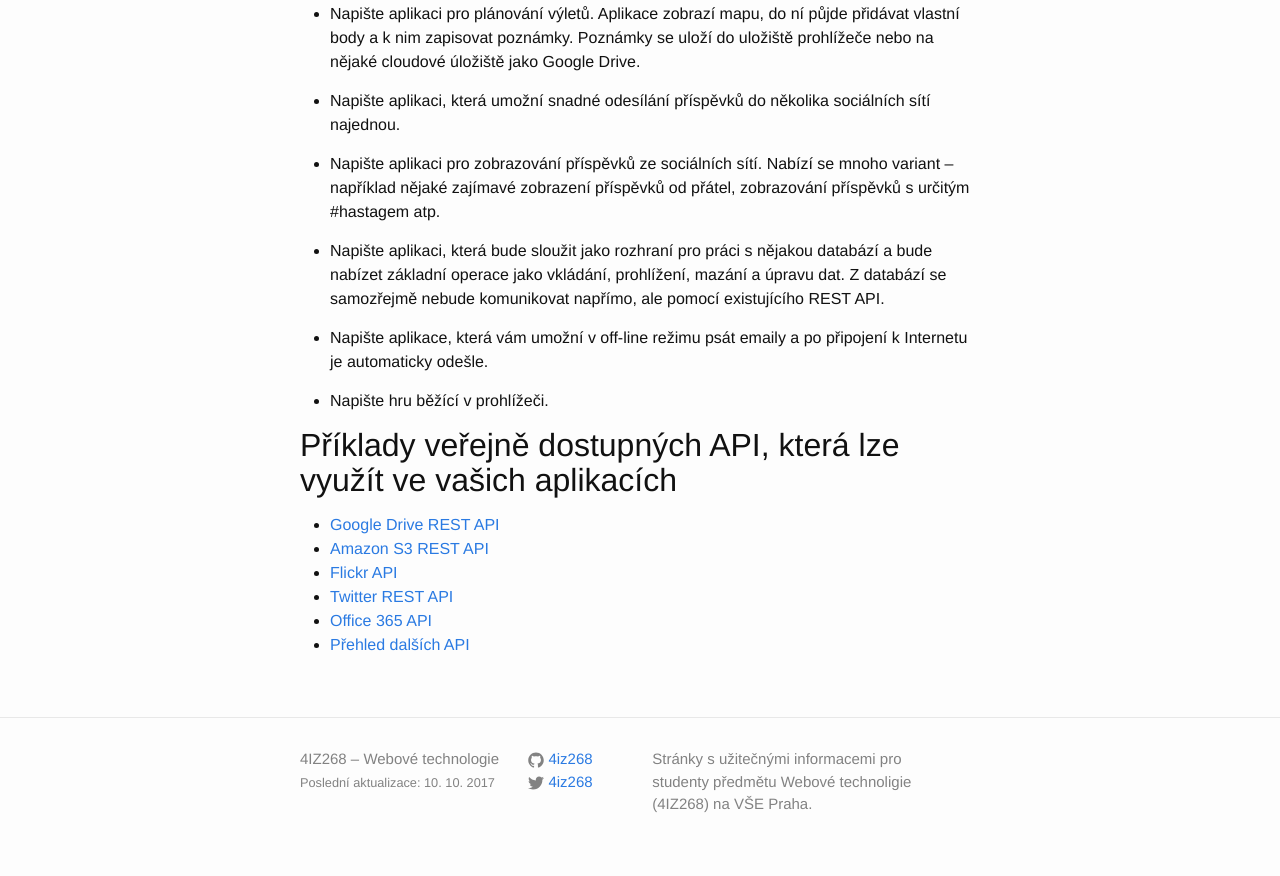
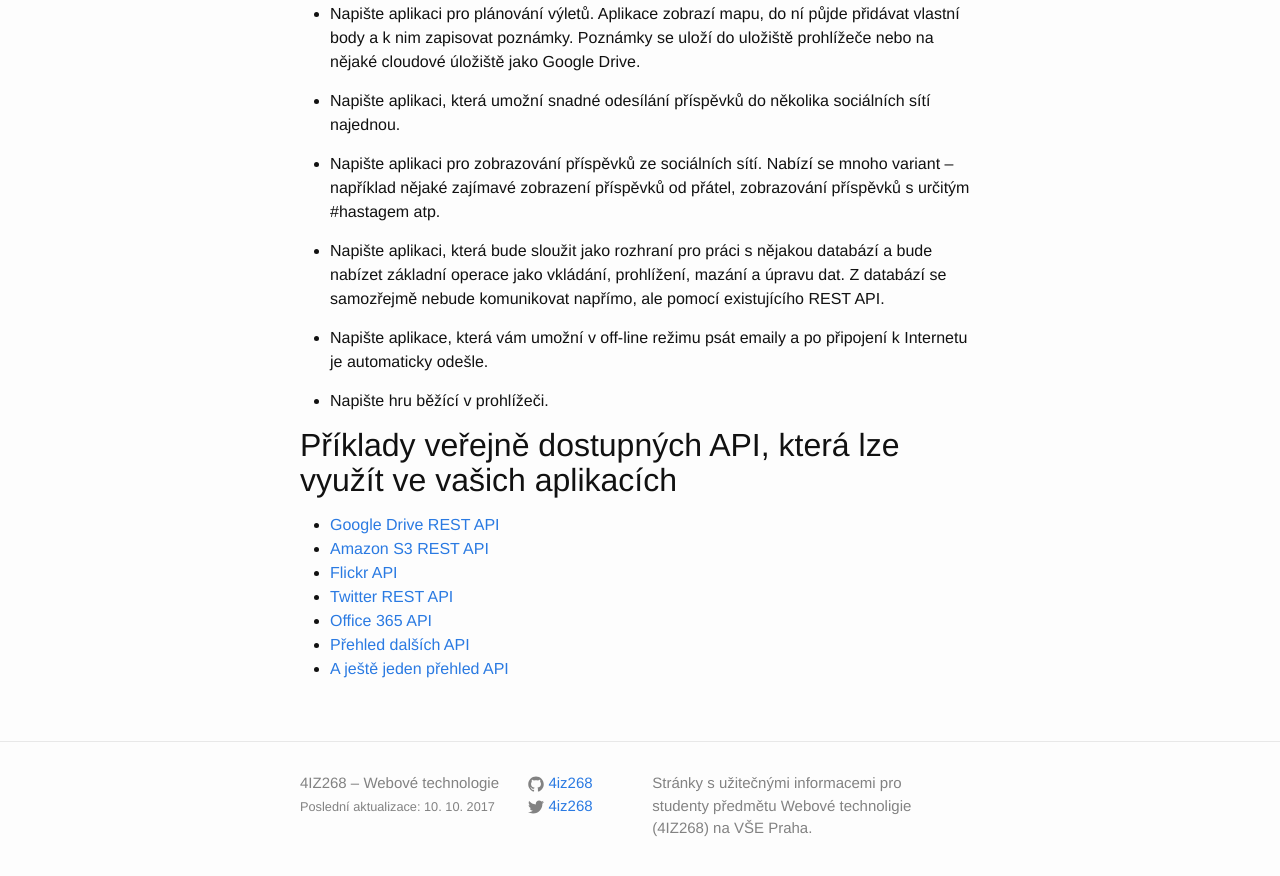
Before and after one commit to 4iz268/4iz268.github.io, a Jekyll site: the page built from zakonceni/aplikace/index.md, in a window 1280 px wide and 900 px high, scrolled down 940 px. Shown: the top 876 px of the window. Built offline with Jekyll 4.4.1, drawn with Linux system fonts in a browser that asks for light colours; nearby versions of some CDN libraries.

Commit message:
Fixed broken link

```diff
--- a/zakonceni/aplikace/index.md
+++ b/zakonceni/aplikace/index.md
@@ -71,4 +71,5 @@
 * [Flickr API](https://www.flickr.com/services/api/)
 * [Twitter REST API](https://dev.twitter.com/rest/public)
 * [Office 365 API](https://msdn.microsoft.com/en-us/office/office365/howto/rest-api-overview#sectionlanguagesides)
-* [Přehled dalších API](https://www.publicapis.com/)
+* [Přehled dalších API](https://www.programmableweb.com/apis/directory)
+* [A ještě jeden přehled API](https://any-api.com/)
```
